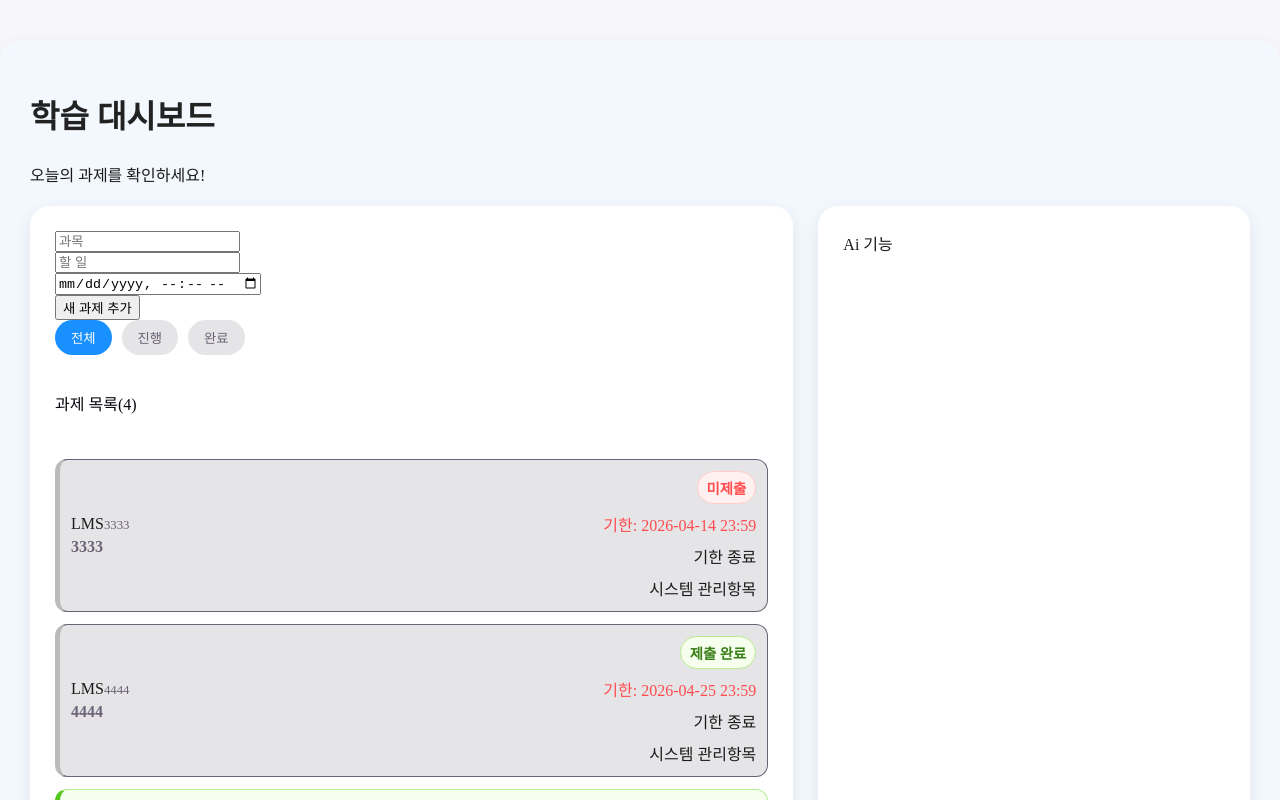
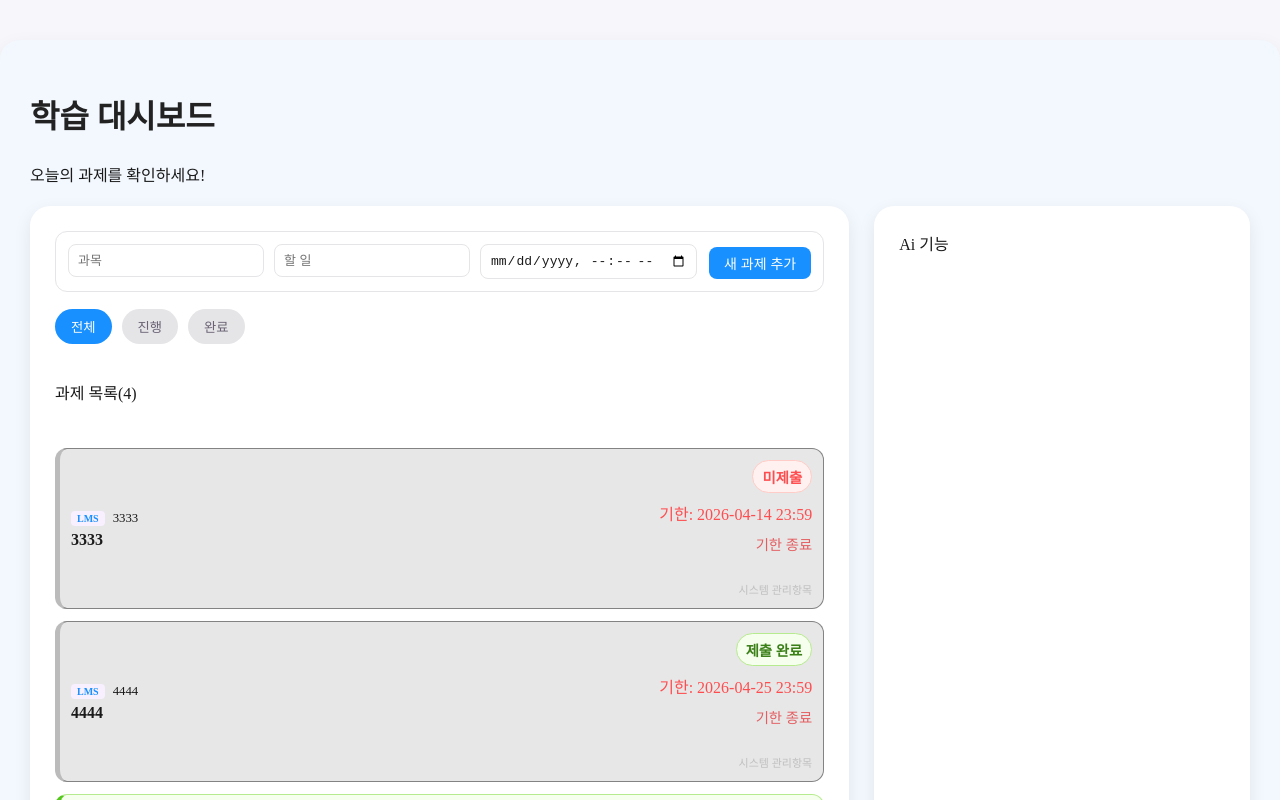
Before and after one commit to KadenID/OSBP_Team_NULL, a React (Vite) app in the folder client/: page / in a window 1280 px wide. Shown: the top 800 px of the page. Built offline with nearby package versions, Linux system fonts and the light colour scheme.

Commit message:
사용자 생성 과제 관련 css #19

```diff
--- a/client/src/Components/assignment-tab/AssignmentTab.css
+++ b/client/src/Components/assignment-tab/AssignmentTab.css
@@ -1,3 +1,4 @@
+/* 과제 박스 */
 .assignment-container {
   display: flex;
   flex-direction: column;
@@ -6,7 +7,7 @@
 
 .tab-title {
   font-size: 1rem;
-  color: var(--text-h);
+  color: var(--text-header);
   margin-bottom: 13px;
 }
 
@@ -18,6 +19,7 @@
   list-style: none;
 }
 
+/* 전체 / 진행 / 완료 탭 박스 */
 .tab-buttons {
   display: flex;
   gap: 10px;
@@ -39,12 +41,13 @@
   color: white;
 }
 
+/* 과제 각각 박스 */
 .assignment-item {
   display: flex;
   justify-content: space-between;
   align-items: center;
   padding: 11px;
-  min-height: 110px;
+  min-height: 100px;
   background-color: var(--bg-card);
   border: 1px solid var(--border);
   border-radius: 12px;
@@ -59,8 +62,8 @@
 /* 상태 조합별 카드 배경 */
 /* 기한 지남 공통 → 회색 */
 .assignment-item.expired {
-  background-color: var(--border);
-  border-color: var(--text);
+  background-color: #e7e7e7;
+  border-color: #838383;
   border-left: 5px solid #bbb;
 }
 
@@ -76,6 +79,12 @@
   border-left: 5px solid #53c71a;
 }
 
+[data-theme='dark'] .assignment-item.expired {
+  background-color: #18181838;
+  border-color: #838383;
+  border-left: 5px solid #858585;
+}
+
 [data-theme='dark'] .assignment-item.yet-ongoing {
   background-color: #000000;
   border-color: #5c2223;
@@ -88,15 +97,17 @@
   border-left: 5px solid #53c71a;
 }
 
+/* 과목 */
 .subject {
   font-size: 0.8rem;
-  color: var(--text);
+  color: var(--text-main);
 }
 
+/* 과제명 */
 .task-name {
   font-weight: 600;
   margin: 5px 0 0 0;
-  color: var(--text);
+  color: var(--text-main);
 }
 
 .status-box {
@@ -127,21 +138,18 @@
   border: 1px solid #ffccc7;
 }
 
+.dday-text {
+  font-size: 0.9rem;
+  font-weight: 500;
+  color: #e45e61;
+}
+
 /* 기한 텍스트: 기본 빨강 (기한 안 지남) */
 .deadline-text {
   display: block;
   font-size: 1rem;
   font-weight: 500;
   color: #ff4d4f;
-}
-
-/* 기한 지남 - 회색으로 흐리게 */
-.expired-text {
-  color: #000000 !important;
-}
-
-.expired-item {
-  border-left: 5px solid #ff4d4f;
 }
 
 /* 필터링 태그 컨테이너 */
@@ -152,20 +160,21 @@
   margin-bottom: 20px;
   padding: 10px;
   background-color: var(--bg-layout);
+  color: var(--text-main);
   border-radius: 8px;
 }
 
 .tag-container p {
   font-size: 0.9rem;
   font-weight: bold;
-  color: var(--text-h);
+  color: var(--text-main);
   margin: 0;
 }
 
 .tag-container button {
   background: var(--bg-card);
   border: 1px solid var(--border);
-  color: var(--text);
+  color: var(--text-main);
 
   padding: 6px 14px;
   border-radius: 15px;
@@ -184,6 +193,165 @@
   color: white;
   border-color: #1890ff;
   font-weight: 600;
+}
+
+/* 상세 필터 태그 */
+[data-theme='dark'] .tag-container button {
+  background: #3b3b3b;
+  border-color: #525252;
+  color: #c7c7c7;
+}
+
+[data-theme='dark'] .tag-container button.on {
+  background-color: #188fffa9;
+  color: #fff;
+}
+
+/* LMS. USER 태그 스타일 */
+.source-tag {
+  font-size: 10px;
+  padding: 2px 6px;
+  border-radius: 4px;
+  margin-right: 8px;
+  font-weight: bold;
+}
+.source-tag.lms { background: #f9f0ff; color: #1890ff; }
+.source-tag.user { background: #f9f0ff; color: #722ed1; }
+
+/* 버튼 디자인 - 생성과제의 완료 처리, 삭제 버튼 */
+.item-actions {
+  display: flex;
+  gap: 5px;
+  margin-top: 9px;
+}
+
+.action-btn {
+  border: none;
+  border-radius: 4px;
+  padding: 4px 8px;
+  font-size: 12px;
+  cursor: pointer;
+}
+.action-btn.toggle { background: #52c41a; color: white; }
+.action-btn.delete { background: #ff4d4f; color: white; }
+.lock-msg { font-size: 11px; color: #bfbfbf; margin-top: 10px; }
+
+/* 과제 생성창 */
+.add-form {
+  display: flex;
+  align-items: flex-end;
+  gap: 12px;
+  background-color: var(--bg-card);
+  padding: 12px;
+  border-radius: 12px;
+  border: 1px solid var(--border);
+  margin-bottom: 17px;
+}
+
+.input-group {
+  display: flex;
+  flex: 1;
+  gap: 10px;
+}
+
+.input-field {
+  display: flex;
+  flex-direction: column;
+  flex: 1;
+  gap: 5px;
+}
+
+.input-field label {
+  font-size: 14px;
+  font-weight: bold;
+  color: #888;
+  margin-left: 4px;
+}
+
+.input-field input {
+  padding: 8px 9px;
+  border: 1px solid var(--border);
+  border-radius: 8px;
+  font-size: 13px;
+  background: var(--bg-card);
+  color: var(--text-main);
+  outline: none;
+}
+
+[data-theme='dark'] .input-field input {
+  border-color: #707070;
+  background: #0e0e0e;
+}
+
+.add-submit-btn {
+  height: 32px;
+  padding: 0 15px;
+  background-color: #1890ff;
+  color: white;
+  border: none;
+  border-radius: 8px;
+  font-weight: 500;
+  font-size: 14px;
+  cursor: pointer;
+  white-space: nowrap;
+}
+
+.error-text {
+  color: #e2595b9e;
+  font-size: 14px;
+  margin-top: 8px;
+
+  white-space: nowrap;   /* 줄바꿈 방지 */
+}
+
+.modal-overlay {
+  position: fixed;
+  top: 0;
+  left: 0;
+  width: 100%;
+  height: 100%;
+
+  background: rgba(0, 0, 0, 0.5);
+
+  display: flex;
+  justify-content: center;
+  align-items: center;
+
+  z-index: 999;
+}
+
+.modal {
+  background: var(--bg-card);
+  padding: 20px;
+  border-radius: 12px;
+  width: 300px;
+
+  text-align: center;
+  box-shadow: 0 4px 20px rgba(0,0,0,0.2);
+}
+
+.modal-buttons {
+  display: flex;
+  justify-content: space-between;
+  margin-top: 16px;
+}
+
+.modal-buttons button {
+  flex: 1;
+  margin: 0 4px;
+  padding: 8px;
+  border: none;
+  border-radius: 8px;
+  cursor: pointer;
+}
+
+.modal-buttons button:first-child {
+  background-color: #ff4d4f;
+  color: white;
+}
+
+.modal-buttons button:last-child {
+  background-color: #ddd;
 }
 
 @media screen and (max-width: 768px) {
```
